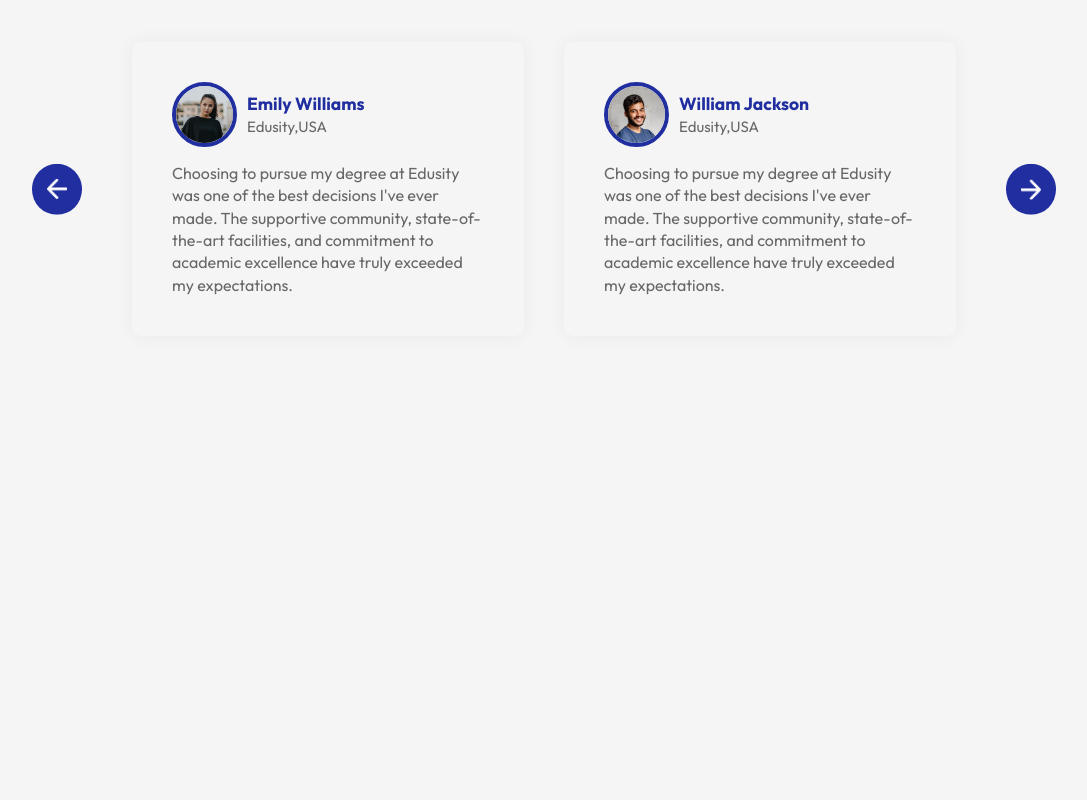
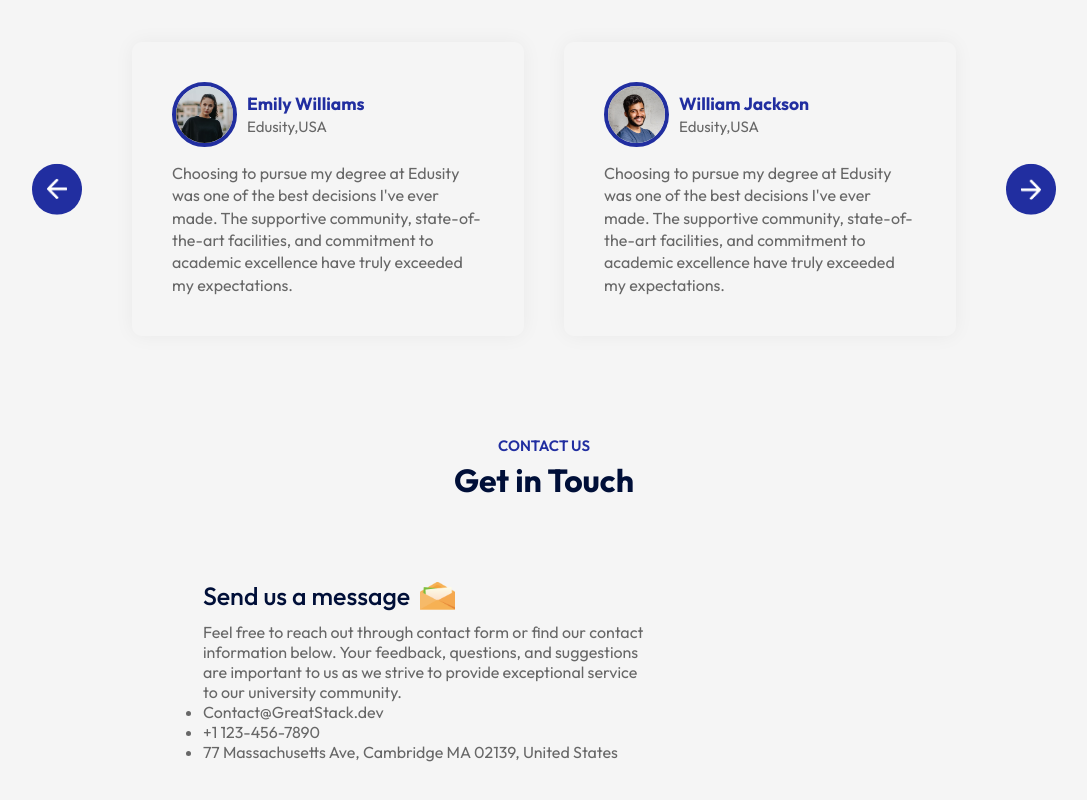
Before and after one commit to Mosayeb09/Edusity, a React (Vite) app: page / in a window 1280 px wide. Shown: the part 2609-3409 px from the top of the page, without its empty margins (96-1183 px from the left). Before the commit the page ends 3045 px from the top, so only its background shows below. Built offline with nearby package versions, Linux system fonts and the light colour scheme.

Commit message:
updating contact section

```diff
--- a/src/App.jsx
+++ b/src/App.jsx
@@ -1,6 +1,7 @@
 
 import About from './assets/Component/About/About';
 import Campus from './assets/Component/Campus/Campus';
+import Contact from './assets/Component/Contact/Contact';
 import Hero from './assets/Component/Hero/Hero';
 import Navbar from './assets/Component/Navbar/Navbar';
 import Program from './assets/Component/Programs/Program';
@@ -20,6 +21,8 @@ const App = () => {
         <Campus></Campus>
         <Title subTitle='TESTIMONIALS' title= 'What Student Says'></Title>
         <Testimonials></Testimonials>
+        <Title subTitle='CONTACT US' title= 'Get in Touch'></Title>
+        <Contact></Contact>
 
       </div>
 
--- /dev/null
+++ b/src/assets/Component/Contact/Contact.css
@@ -0,0 +1,30 @@
+.contact{
+    margin: 80px auto;
+    max-width: 90%;
+    display: flex;
+    align-items: center;
+    justify-content: space-around;
+
+}
+.contact-col {
+    flex-basis: 48%;
+    color: #676767;
+}
+.contact-col h3{
+
+    color: #000F38;
+    font-weight: 500;
+    font-size: 25px;
+    display: flex;
+    align-items: center;
+    margin-bottom: 10px;
+}
+
+.contact-col h3 img {
+    width: 35px;
+    margin-left: 10px;
+}
+.contact-col p {
+    max-width: 450px;
+    list-style: 0.3;
+}
--- /dev/null
+++ b/src/assets/Component/Contact/Contact.jsx
@@ -0,0 +1,24 @@
+import './Contact.css'
+import msg_icon from '../../edusity_assets/msg-icon.png'
+
+const Contact = () => {
+    return (
+        <div className='contact'>
+            <div className="contact-col">
+                <h3>Send us a message <img src={msg_icon} alt="" /> </h3>
+                <p>Feel free to reach out through contact form or find our contact information below. Your feedback, questions, and suggestions are important to us as we strive to provide exceptional service to our university community.</p>
+                <ul>
+                    <li>Contact@GreatStack.dev</li>
+                    <li>+1 123-456-7890</li>
+                    <li>77 Massachusetts Ave, Cambridge
+                        MA 02139, United States</li>
+
+                </ul>
+            </div>
+            <div className="contant-cl"></div>
+
+        </div>
+    );
+};
+
+export default Contact;
```
